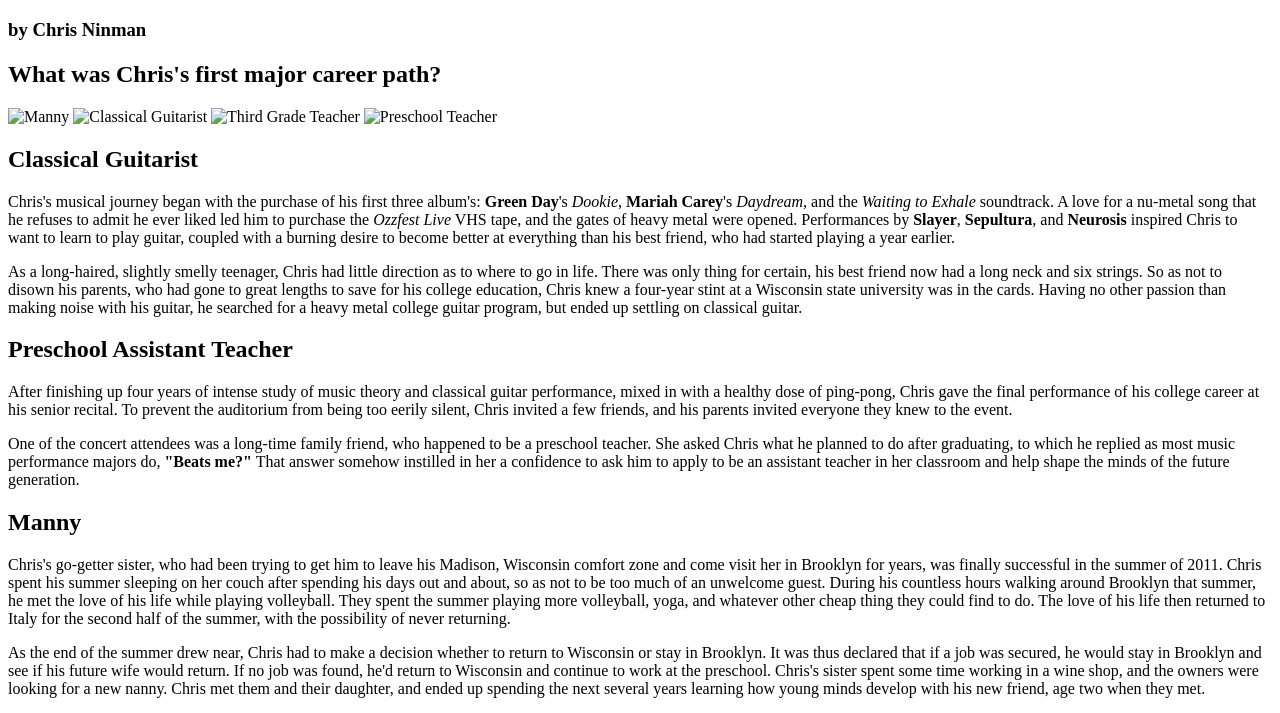
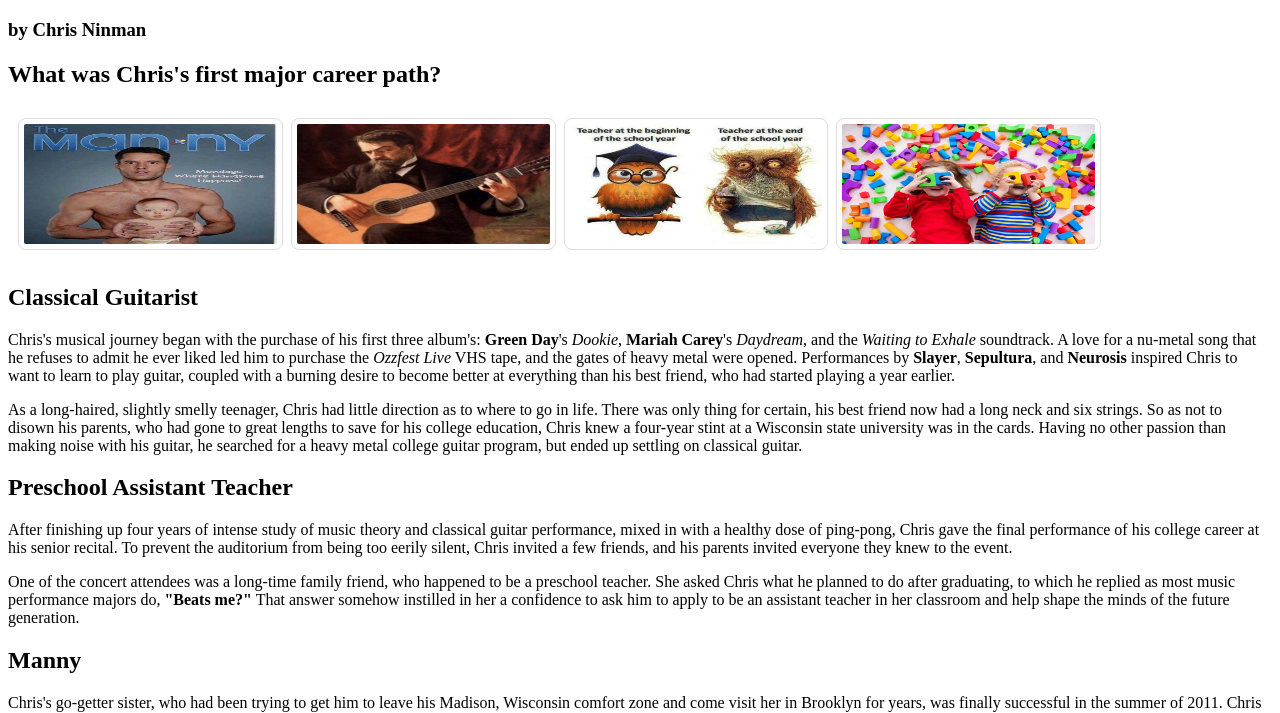
Before and after one commit to ctninman/my-personal-website, a plain HTML site: page index.html in a window 1280 px wide. Shown: the part 61-774 px from the top of the page. Drawn offline with Linux system fonts and the light colour scheme.

Commit message:
first image alignment

```diff
--- a/index.html
+++ b/index.html
@@ -13,10 +13,20 @@
     <h3>by Chris Ninman</h3>
     <h2>What was Chris's first major career path?</h2>
 
-    <img src="manny.jpeg" alt="Manny"/>
-    <img src="classical_guitar.png" alt="Classical Guitarist"/>
-    <img src="teacher.jpeg" alt="Third Grade Teacher"/>
-    <img src="preschool.jpeg" alt="Preschool Teacher"/>
+    <div class="row">
+      <div class="column">
+        <img src="manny.jpeg" alt="Manny" style="width:100%"/>
+      </div>
+      <div class="column">
+        <img src="classical_guitar.png" alt="Classical Guitarist" style="width:100%"/>
+      </div>
+      <div class="column">
+        <img src="teacher.jpeg" alt="Third Grade Teacher" style="width:100%"/>
+      </div>
+      <div class="column">
+        <img src="preschool.jpeg" alt="Preschool Teacher" style="width:100%"/>
+      </div>
+    </div>
 
    <div id="section_one">
     <h2 id="path_one">Classical Guitarist</h2>
--- a/style.css
+++ b/style.css
@@ -1,3 +1,20 @@
-.header {
-    color: red;
+img {
+    border: 1px solid #ddd;
+    border-radius: 8px;
+    padding: 5px;
+    width: 150px;
+    height: 120px;
 }
+
+.column {
+    float: left;
+    width: 20%;
+    padding: 10px;
+    vertical-align: middle;
+}
+
+.row::after {
+    content: "";
+    clear: both;
+    display: table;
+  }
```
Also changed, not shown: classical_guitar.png (added), manny.jpeg (added), preschool.jpeg (added), teacher.jpeg (added), 1 other file.
